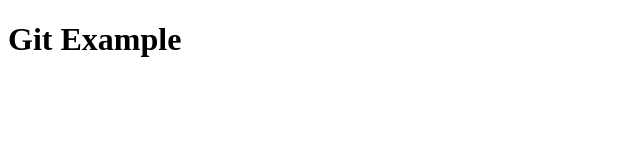
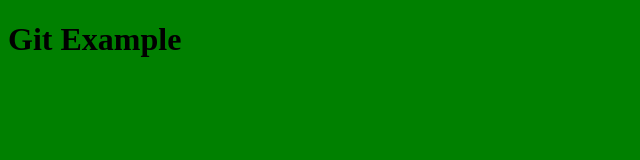
Before and after one commit to devjamrob/gitExample, a plain HTML site: page index.html in a window 1280 px wide. Shown: the whole page, without its empty margins (0-640 px from the left). Drawn offline with Linux system fonts and the light colour scheme.

Commit message:
Initial commit

```diff
--- a/index.html
+++ b/index.html
@@ -5,6 +5,8 @@
   <meta name="viewport" content="width=device-width, initial-scale=1.0">
   <meta http-equiv="X-UA-Compatible" content="ie=edge">
   <title>Document</title>
+
+  <link rel="stylesheet" a href="style.css">
 </head>
 <body>
   <h1>Git Example</h1>
--- /dev/null
+++ b/style.css
@@ -0,0 +1,3 @@
+body{
+  background-color: green;
+}
```
